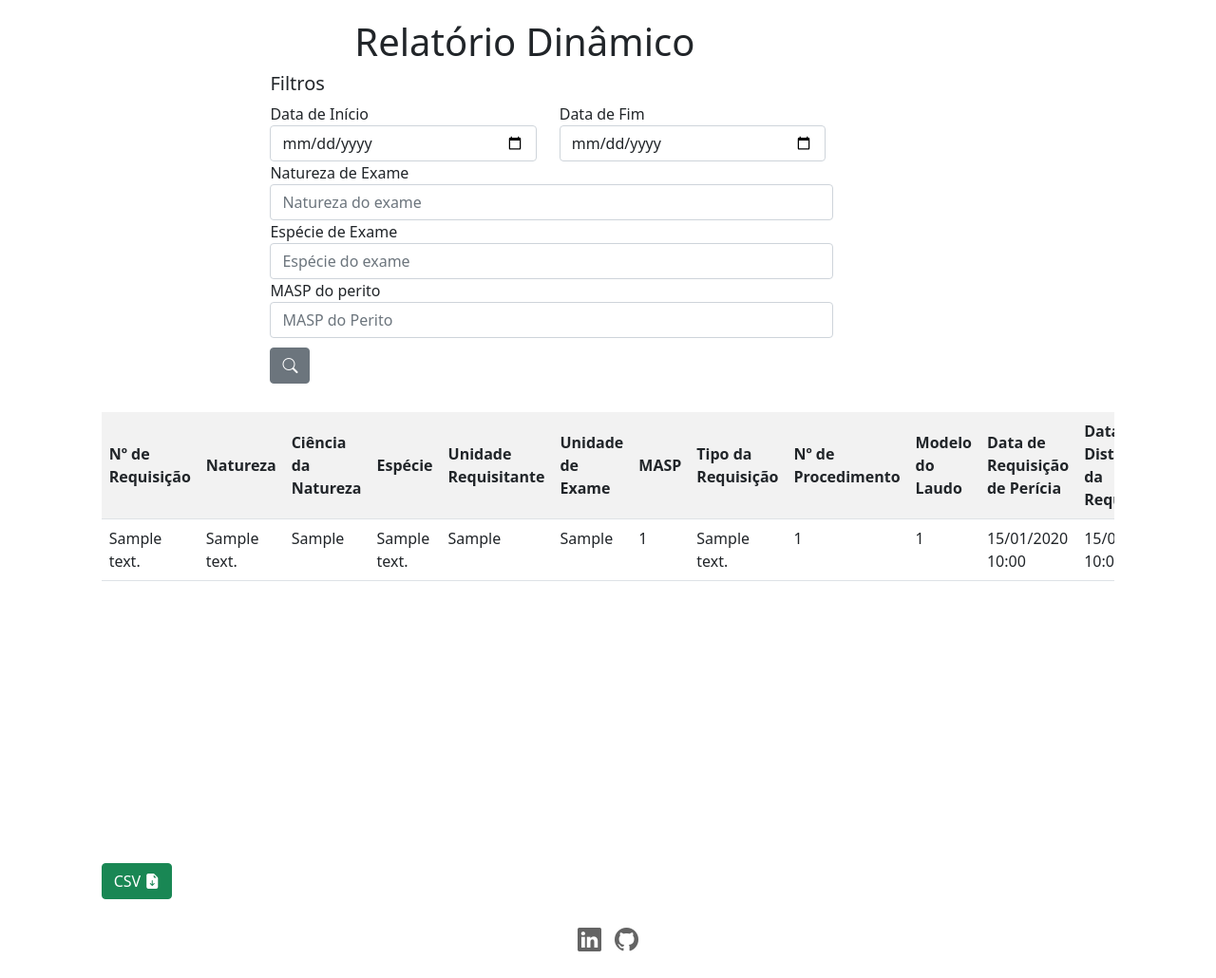
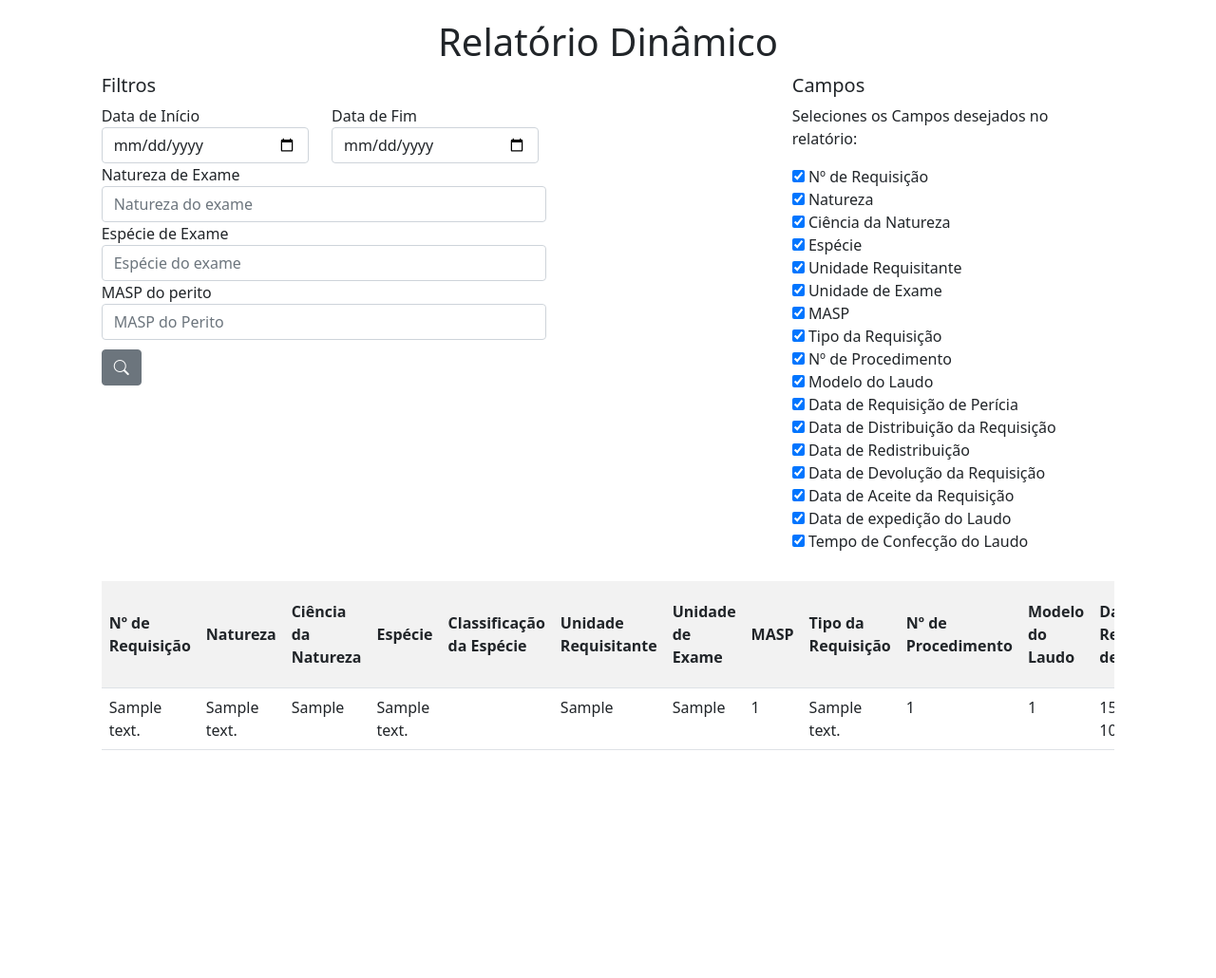
Before and after one commit to MsouzaLeo/TFG_Front, a Django app: page /ad-hoc/ in a window 1280 px wide. Shown: the part 57-1087 px from the top of the page at 95% size. Run offline with Django 3.2, Linux system fonts and the light colour scheme; tables that the repository leaves empty hold one stand-in row (values such as "Sample post"); parts of the project's set-up code (start-up, migrations or seed data) failed here and were passed over; some libraries are stand-ins or nearby versions.

Commit message:
escolha dos campos da tabela ad-hoc funcionando

```diff
--- a/tables/templates/relatorios/relatorio_adhoc.html
+++ b/tables/templates/relatorios/relatorio_adhoc.html
@@ -1,8 +1,9 @@
 {% extends 'base.html' %} {% block title %} Laudos {% endblock %} {% block content %}
 <div class="offset-1 col-10 list-div">
-    <h1 class="offset-3" id='name'>Relatório Dinâmico</h1>
-
-    <form class="offset-2" method="get" id='search-form'>
+    <h1 id='name' style="text-align:center">Relatório Dinâmico</h1>
+    <div class="row" style="margin-top: 10px; margin-bottom: 30px;">
+        <div class="col-8">
+            <form method="get" id='search-form'>
 
                 <h5>Filtros</h5>
 
@@ -43,54 +44,159 @@
                 </div>
 
 
-        <button type="submit" class="btn btn-secondary" style="margin-top: 10px; margin-bottom: 30px;"><i class="bi bi-search "></i></button>
+                <button type="submit" class="btn btn-secondary" style="margin-top: 10px; margin-bottom: 30px;"><i
+                        class="bi bi-search "></i></button>
             </form>
+        </div>
+
+
+        <div class="col-4">
+            <form name="tcol" onsubmit="return false">
+                <h5>Campos </h5>
+                <p>Seleciones os Campos desejados no relatório:</p>
+                <div>
+                    <input type=checkbox name="col1" onclick="toggleVis(this.name)" checked> Nº de Requisição
+                </div>
+                <div>
+                    <input type=checkbox name="col2" onclick="toggleVis(this.name)" checked> Natureza
+                </div>
+                <div>
+                    <input type=checkbox name="col3" onclick="toggleVis(this.name)" checked> Ciência da Natureza
+                </div>
+                <div>
+                    <input type=checkbox name="col4" onclick="toggleVis(this.name)" checked> Espécie
+                </div>
+                <div>
+                    <input type=checkbox name="col5" onclick="toggleVis(this.name)" checked> Unidade Requisitante
+                </div>
+                <div>
+                    <input type=checkbox name="col6" onclick="toggleVis(this.name)" checked> Unidade de Exame
+                </div>
+                <div>
+                    <input type=checkbox name="col7" onclick="toggleVis(this.name)" checked> MASP
+                </div>
+                <div>
+                    <input type=checkbox name="col8" onclick="toggleVis(this.name)" checked> Tipo da Requisição
+                </div>
+                <div>
+                    <input type=checkbox name="col9" onclick="toggleVis(this.name)" checked> Nº de Procedimento
+                </div>
+                <div>
+                    <input type=checkbox name="col10" onclick="toggleVis(this.name)" checked> Modelo do Laudo
+                </div>
+                <div>
+                    <input type=checkbox name="col11" onclick="toggleVis(this.name)" checked> Data de Requisição de Perícia
+                </div>
+                <div>
+                    <input type=checkbox name="col12" onclick="toggleVis(this.name)" checked> Data de Distribuição da Requisição
+                </div>
+                <div>
+                    <input type=checkbox name="col13" onclick="toggleVis(this.name)" checked> Data de Redistribuição
+                </div>
+                <div>
+                    <input type=checkbox name="col14" onclick="toggleVis(this.name)" checked> Data de Devolução da Requisição
+                </div>
+                <div>
+                    <input type=checkbox name="col15" onclick="toggleVis(this.name)" checked> Data de Aceite da Requisição
+                </div>
+                <div>
+                    <input type=checkbox name="col16" onclick="toggleVis(this.name)" checked> Data de expedição do Laudo
+                </div>
+                <div>
+                    <input type=checkbox name="col17" onclick="toggleVis(this.name)" checked> Tempo de Confecção do Laudo
+                </div>
+            </form>
+        </div>
+    </div>
+
+
 
 
     <div id="div_table" class="table-responsive">
         <table id='table' class="table table-striped ">
             <tr>
-                <th>Nº de Requisição</th>
-                <th>Natureza</th>
-                <th>Ciência da Natureza</th>
-                <th>Espécie</th>
-                <th>Unidade Requisitante</th>
-                <th>Unidade de Exame</th>
-                <th>MASP</th>
-                <th>Tipo da Requisição</th>
-                <th>Nº de Procedimento</th>
-                <th>Modelo do Laudo</th>
-                <th>Data de Requisição de Perícia</th>
-                <th>Data de Distribuição da Requisição</th>
-                <th>Data de Redistribuição</th>
-                <th>Data de Devolução da Requisição</th>
-                <th>Data de Aceite da Requisição</th>
-                <th>Data de expedição do Laudo</th>
-                <th>Tempo de Confecção do Laudo</th>
+                <th name="tcol1" id="tcol1">Nº de Requisição</th>
+                <th name="tcol2" id="tcol2">Natureza</th>
+                <th name="tcol3" id="tcol3">Ciência da Natureza</th>
+                <th name="tcol4" id="tcol4">Espécie</th>
+                <th name="tcol4" id="tcol4">Classificação da Espécie</th>
+                <th name="tcol5" id="tcol5">Unidade Requisitante</th>
+                <th name="tcol6" id="tcol6">Unidade de Exame</th>
+                <th name="tcol7" id="tcol7">MASP</th>
+                <th name="tcol8" id="tcol8">Tipo da Requisição</th>
+                <th name="tcol9" id="tcol9">Nº de Procedimento</th>
+                <th name="tcol10" id="tcol10">Modelo do Laudo</th>
+                <th name="tcol11" id="tcol11">Data de Requisição de Perícia</th>
+                <th name="tcol12" id="tcol12">Data de Distribuição da Requisição</th>
+                <th name="tcol13" id="tcol13">Data de Redistribuição</th>
+                <th name="tcol14" id="tcol14">Data de Devolução da Requisição</th>
+                <th name="tcol15" id="tcol15">Data de Aceite da Requisição</th>
+                <th name="tcol16" id="tcol16">Data de expedição do Laudo</th>
+                <th name="tcol17" id="tcol17">Tempo de Confecção do Laudo</th>
             </tr>
             {% for result in data %}
             <tr>
-                <td>{{ result.nmr_requisicao }}</td>
-                <td>{{ result.cod_natureza_exame}}</td>
-                <td>{{ result.cod_natureza_exame.ciencia}}</td>
-                <td>{{ result.cod_especie_exame}}</td>
-                <td>{{ result.cod_unidade_requisitante}}</td>
-                <td>{{ result.cod_unidade_exame}}</td>
-                <td>{{ result.masp_perito}}</td>
-                <td>{{ result.tipo_requisicao}}</td>
-                <td>{{ result.nmr_procedimento}}</td>
-                <td>{{ result.cod_modelo_laudo}}</td>
-                <td>{{ result.data_requisicao_pericia|date:"d/m/Y H:i"}}</td>
-                <td>{{ result.data_distribuicao_requisicao|date:"d/m/Y H:i"}}</td>
-                <td>{{ result.data_redistribuicao|date:"d/m/Y H:i"}}</td>
-                <td>{{ result.data_devolucao_requisicao|date:"d/m/Y H:i"}}</td>
-                <td>{{ result.data_aceite_requisicao|date:"d/m/Y H:i"}}</td>
-                <td>{{ result.data_expedicao_laudo|date:"d/m/Y H:i"}}</td>
-                <td>{{ result.tempo_confeccao_laudo}}</td>
+                <td name="tcol1" id="tcol1">{{ result.nmr_requisicao }}</td>
+                <td name="tcol2" id="tcol2">{{ result.cod_natureza_exame}}</td>
+                <td name="tcol3" id="tcol3">{{ result.cod_natureza_exame.ciencia}}</td>
+                <td name="tcol4" id="tcol4">{{ result.cod_especie_exame}}</td>
+                <td name="tcol4" id="tcol4" style="text-align:center">{{ result.cod_especie_exame.sigla}}</td>
+                <td name="tcol5" id="tcol5">{{ result.cod_unidade_requisitante}}</td>
+                <td name="tcol6" id="tcol6">{{ result.cod_unidade_exame}}</td>
+                <td name="tcol7" id="tcol7">{{ result.masp_perito}}</td>
+                <td name="tcol8" id="tcol8">{{ result.tipo_requisicao}}</td>
+                <td name="tcol9" id="tcol9">{{ result.nmr_procedimento}}</td>
+                <td name="tcol10" id="tcol10">{{ result.cod_modelo_laudo}}</td>
+                <td name="tcol11" id="tcol11">{{ result.data_requisicao_pericia|date:"d/m/Y H:i"}}</td>
+                <td name="tcol12" id="tcol12">{{ result.data_distribuicao_requisicao|date:"d/m/Y H:i"}}</td>
+                <td name="tcol13" id="tcol13">{{ result.data_redistribuicao|date:"d/m/Y H:i"}}</td>
+                <td name="tcol14" id="tcol14">{{ result.data_devolucao_requisicao|date:"d/m/Y H:i"}}</td>
+                <td name="tcol15" id="tcol15">{{ result.data_aceite_requisicao|date:"d/m/Y H:i"}}</td>
+                <td name="tcol16" id="tcol16">{{ result.data_expedicao_laudo|date:"d/m/Y H:i"}}</td>
+                <td name="tcol17" id="tcol17">{{ result.tempo_confeccao_laudo}}</td>
             </tr>
             {% endfor %}
         </table>
     </div>
     <button class='btn btn-success' id='downloadcsv'>CSV <i class="bi bi-file-earmark-arrow-down-fill"></i></button>
 </div>
+
+<script language="javascript">
+    // Set the default "show" mode to that specified by W3C DOM
+    // compliant browsers
+
+    var showMode = 'table-cell';
+
+    // However, IE5 at least does not render table cells correctly
+    // using the style 'table-cell', but does when the style 'block'
+    // is used, so handle this
+
+    if (document.all) showMode = 'block';
+
+    // This is the function that actually does the manipulation
+
+    function toggleVis(btn) {
+
+        // First isolate the checkbox by name using the
+        // name of the form and the name of the checkbox
+
+        btn = document.forms['tcol'].elements[btn];
+
+        // Next find all the table cells by using the DOM function
+        // getElementsByName passing in the constructed name of
+        // the cells, derived from the checkbox name
+
+        cells = document.getElementsByName('t' + btn.name);
+
+        // Once the cells and checkbox object has been retrieved
+        // the show hide choice is simply whether the checkbox is
+        // checked or clear
+
+        mode = btn.checked ? showMode : 'none';
+
+        // Apply the style to the CSS display property for the cells
+
+        for (j = 0; j < cells.length; j++) cells[j].style.display = mode;
+    }
+</script>
 {% endblock %}
```
Lines whose indentation alone changed are shown as unchanged.
